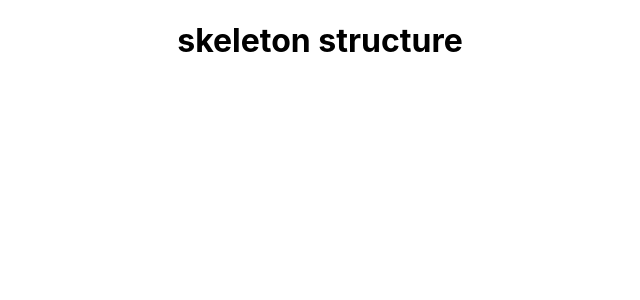
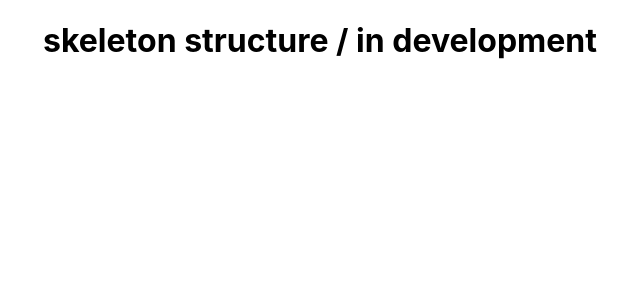
Before and after one commit to SmitnAntonyDv/Portfolio_Hidden_Gems_Client, a React (Create React App) app: page / in a window 1280 px wide. Shown: the top 300 px of the page, without its empty margins (320-960 px from the left). Built offline with nearby package versions, Linux system fonts and the light colour scheme.

Commit message:
initialize dev branch

```diff
--- a/src/App.js
+++ b/src/App.js
@@ -5,7 +5,7 @@ import './App.css';
 function App() {
   return (
     <div className="App">
-     <h1>skeleton structure</h1>
+     <h1>skeleton structure / in development</h1>
     </div>
   );
 }
```
